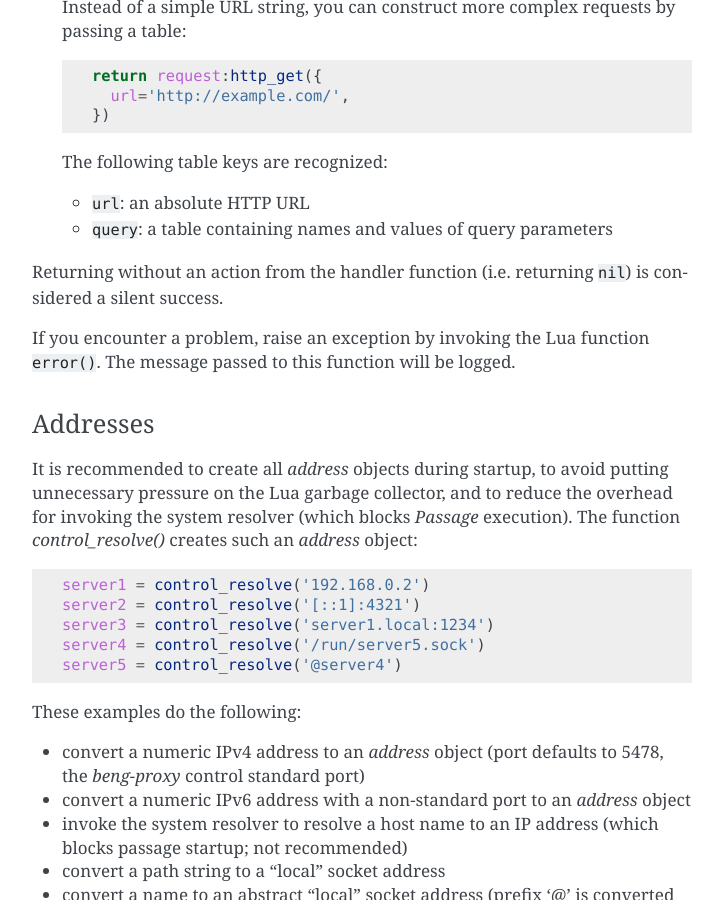
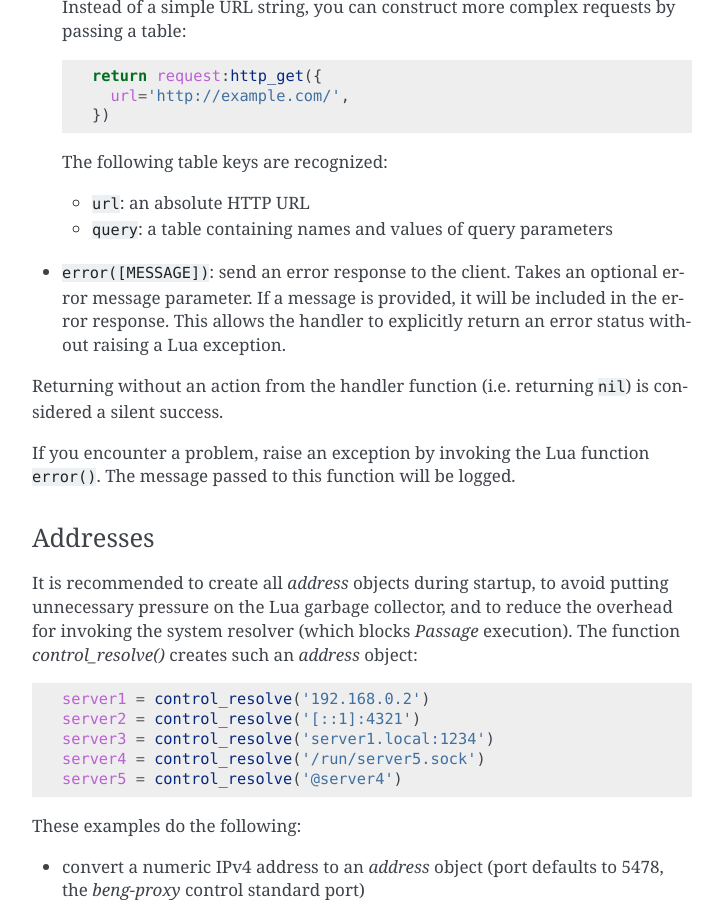
Before and after one commit to CM4all/passage, a Sphinx documentation site: the page built from doc/index.rst, in a window 1280 px wide and 900 px high, scrolled down 2410 px. Shown: the whole window, without its empty margins (388-1111 px from the left). Built offline with Sphinx 7.4.7, drawn with Linux system fonts in a browser that asks for light colours.

Commit message:
lua: add action "error" to send an error to the client

```diff
--- a/doc/index.rst
+++ b/doc/index.rst
@@ -139,6 +139,11 @@
 
   - ``url``: an absolute HTTP URL
   - ``query``: a table containing names and values of query parameters
+
+* :samp:`error([MESSAGE])`: send an error response to the client.
+  Takes an optional error message parameter. If a message is provided,
+  it will be included in the error response. This allows the handler to
+  explicitly return an error status without raising a Lua exception.
 
 Returning without an action from the handler function (i.e. returning
 :samp:`nil`) is considered a silent success.
```
Also changed, not shown: 4 other files.
